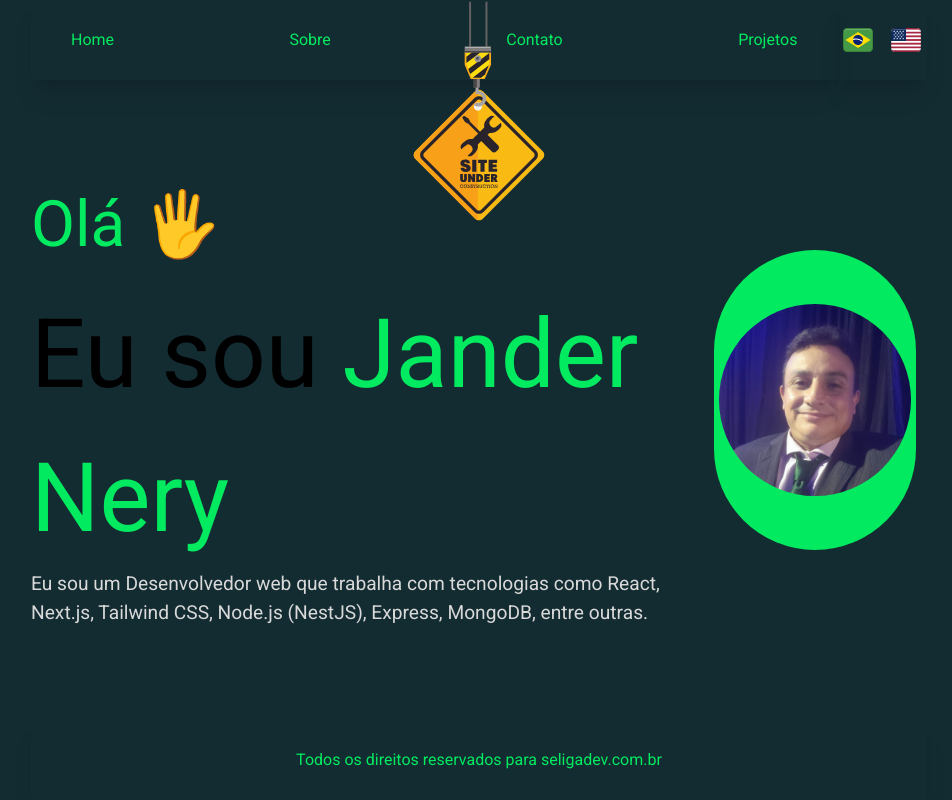
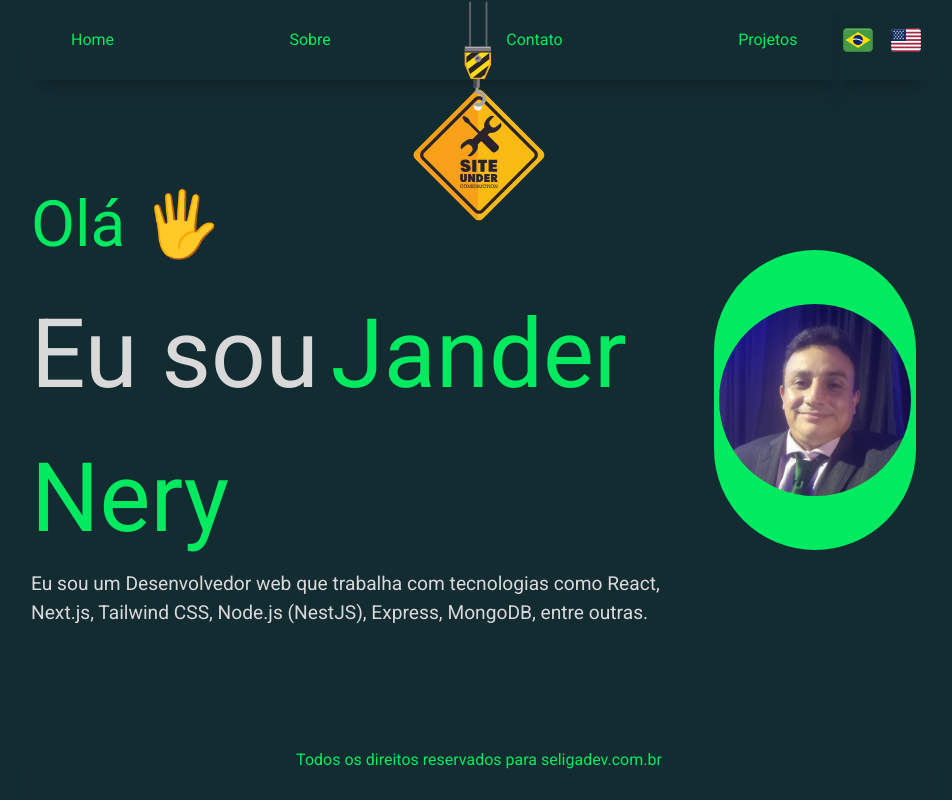
Before and after one commit to jnerydesigner/portfolio-jandernery, a Next.js app: page / in a window 1280 px wide. Shown: the whole page, without its empty margins (161-1113 px from the left). Built offline with nearby package versions, Linux system fonts and the light colour scheme.

Commit message:
Feat: Change Color and space Jander Nery

```diff
--- a/src/app/(portfolio)/components/main.tsx
+++ b/src/app/(portfolio)/components/main.tsx
@@ -9,9 +9,11 @@ const MainPortfolio = () => {
             <p className="text-[4rem] text-portfolio-color03">Olá</p>
             <p className="text-[4rem]">🖐️</p>
           </div>
-          <h2 className="text-[6rem]">
-            Eu sou{" "}
-            <span className="bold text-portfolio-color03">Jander Nery</span>
+          <h2 className="text-[6rem] text-portfolio-color04">
+            Eu sou
+            <span className="bold text-portfolio-color03 ml-3">
+              Jander Nery
+            </span>
           </h2>
           <p className="text-[1.2rem] text-portfolio-color04">
             Eu sou um Desenvolvedor web que trabalha com tecnologias como React,
```
